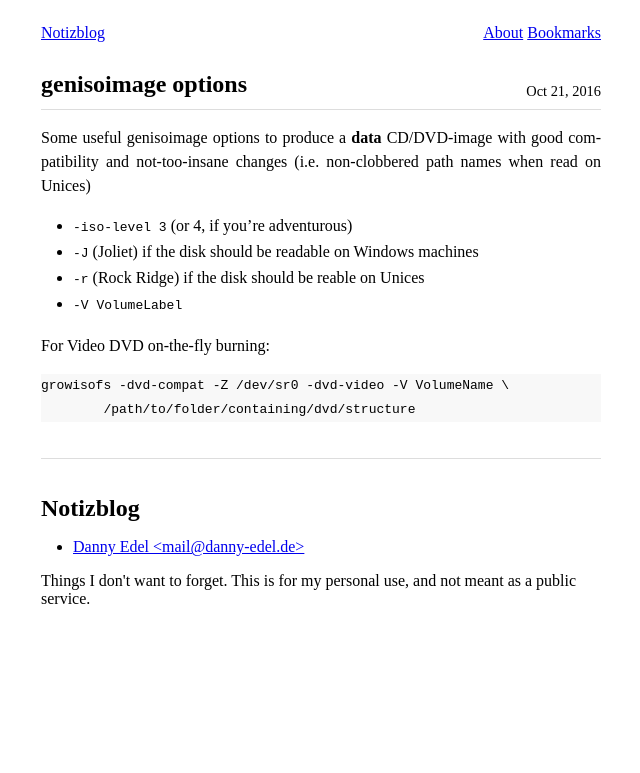
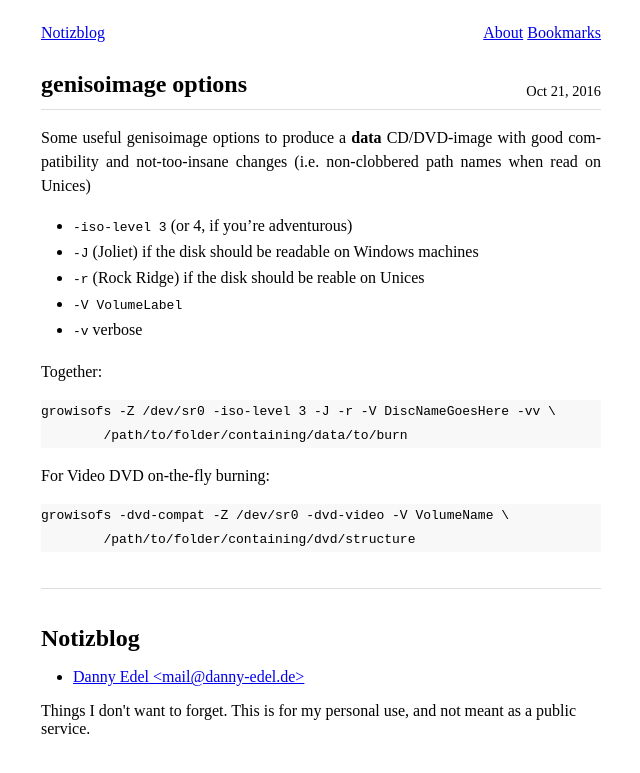
Before and after one commit to dannyedel/blog, a Jekyll site: the page built from _posts/2016-10-21-genisoimage-options.md, in a window 1280 px wide. Shown: the top 773 px of the page, without its empty margins (319-959 px from the left). Built offline with Jekyll 4.4.1, drawn with Linux system fonts in a browser that asks for light colours.

Commit message:
More genisoimage options

````diff
--- a/_posts/2016-10-21-genisoimage-options.md
+++ b/_posts/2016-10-21-genisoimage-options.md
@@ -10,6 +10,14 @@ changes (i.e. non-clobbered path names when read on Unices)
 * `-J` (Joliet) if the disk should be readable on Windows machines
 * `-r` (Rock Ridge) if the disk should be reable on Unices
 * `-V VolumeLabel`
+* `-v` verbose
+
+Together:
+
+```
+growisofs -Z /dev/sr0 -iso-level 3 -J -r -V DiscNameGoesHere -vv \
+	/path/to/folder/containing/data/to/burn
+```
 
 For Video DVD on-the-fly burning:
 
````
